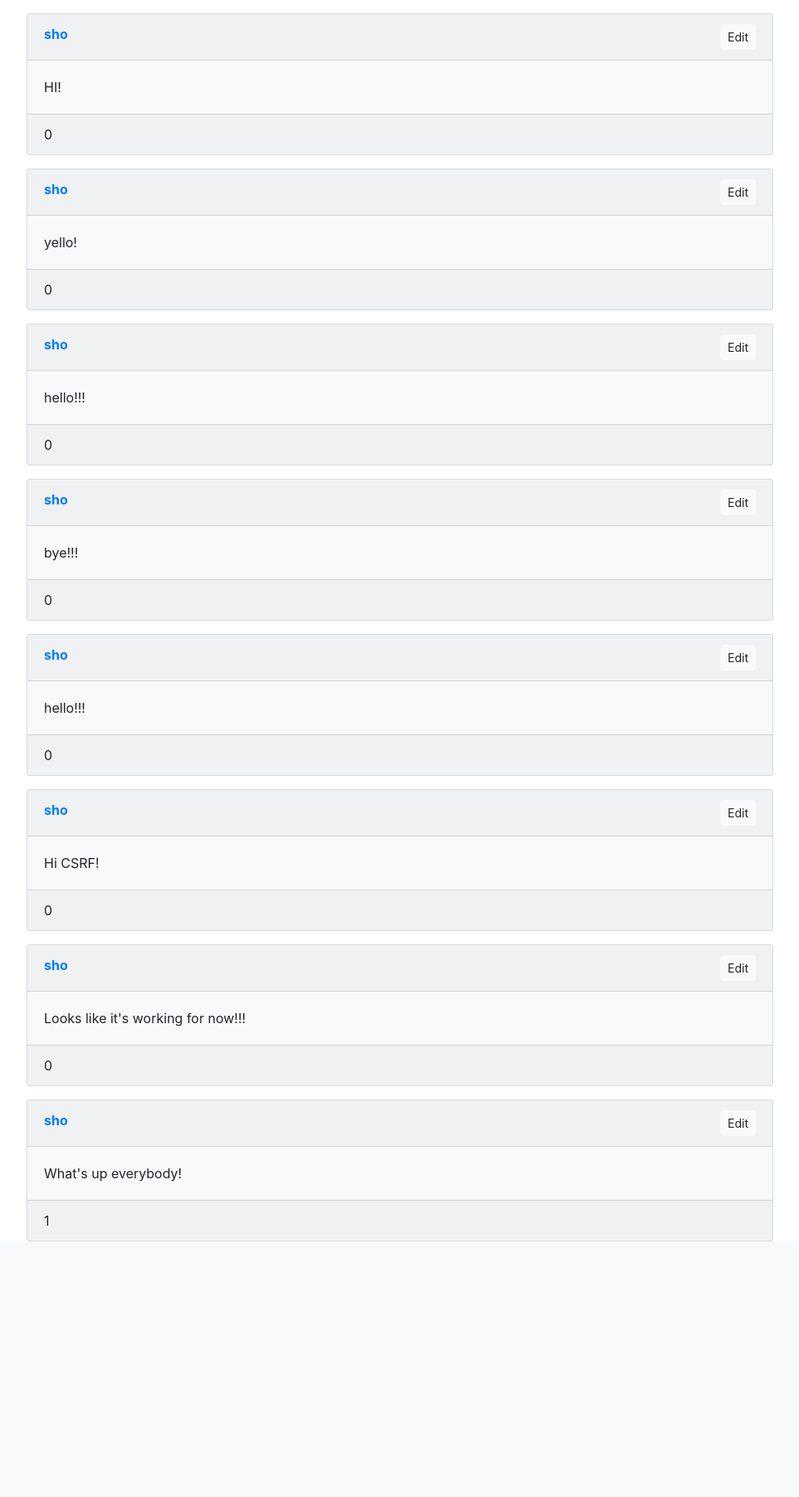
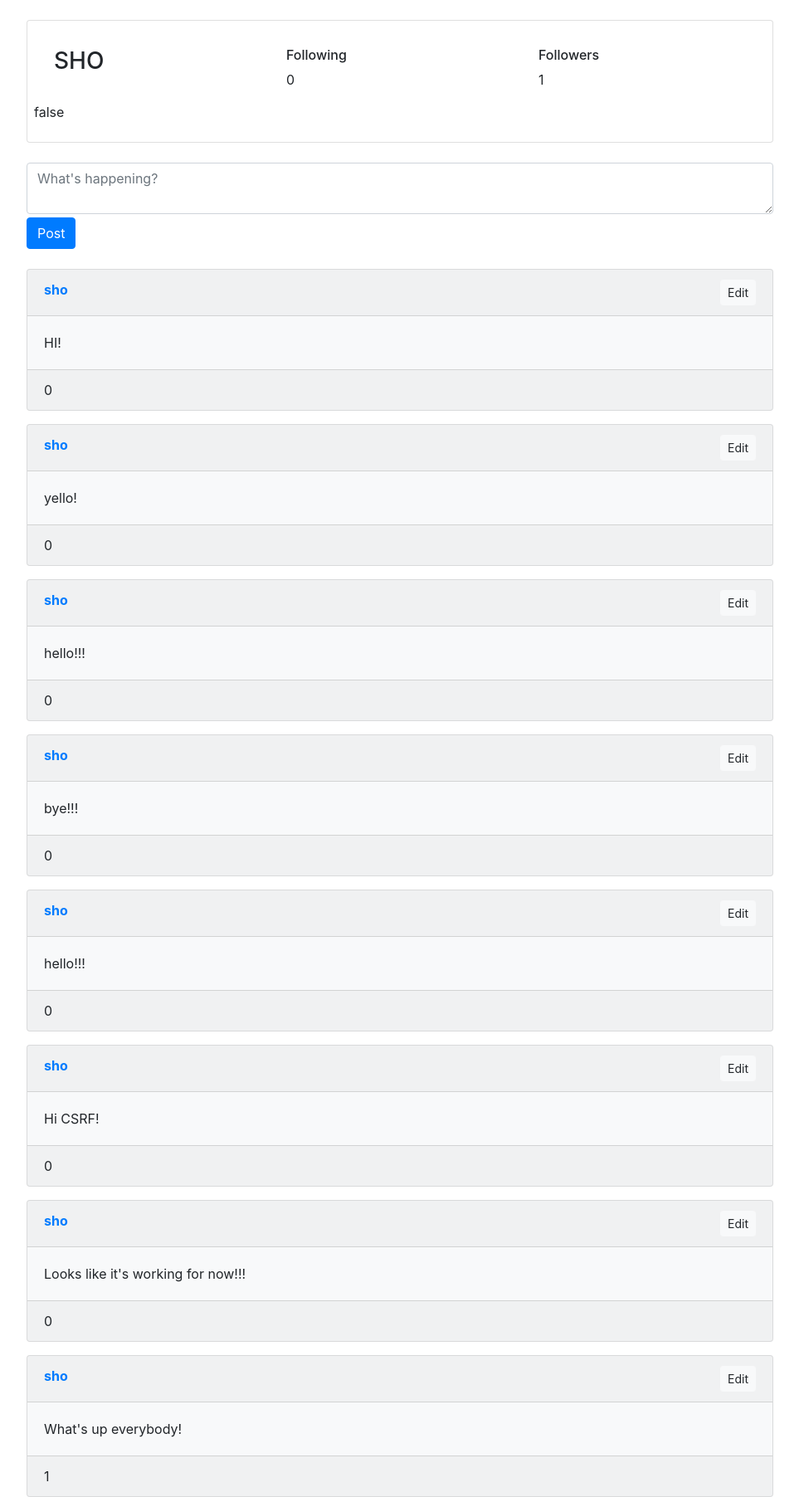
Before and after one commit to milos3design/Network, a Django app: a page that uses network/templates/network/profile.html in a window 1280 px wide. Shown: the part 56-1860 px from the top of the page at 83% size, without its empty margins (158-1121 px from the left). Before the commit the page ends 1552 px from the top, so only its background shows below. Run offline with Django 3.2, Linux system fonts and the light colour scheme; a user stored in the database is signed in; data comes from the database, SQL or seed files in the repository; both versions use the stored data as it was after the commit; some libraries are stand-ins or nearby versions.

Commit message:
edit in progress

```diff
--- a/network/models.py
+++ b/network/models.py
@@ -3,7 +3,7 @@
 
 
 class User(AbstractUser):
-    following = models.ManyToManyField("self", blank = True)
+    following = models.ManyToManyField("self", related_name="followed_by", blank = True, symmetrical=False)
 
     def __str__(self):
         return f"Id: {self.id} User: {self.username}"
--- a/network/static/network/network.js
+++ b/network/static/network/network.js
@@ -15,60 +15,6 @@
         <input type="submit" class="btn btn-primary mb-2" value="Post"/>
         `;
         document.querySelector('#compose_view').append(compose);
-    }
-}
-
-
-function edit_post(id, text) {
-
-    // Create a new box for editing the post
-    const edit_box = document.createElement('div');
-    edit_box.className = 'edit_box';
-    edit_box.id = `edit_id_${id}`;
-    document.querySelector(`#post_id_${id}`).append(edit_box)
-
-    // Create a form inside the box
-    const edit_input = document.createElement('form');
-    edit_input.id = 'edit_id';
-    edit_input.name ='csrfToken';
-    edit_input.method = 'PUT';
-    edit_input.innerHTML = `
-    <textarea class="form-control mt-4 mb-1" rows="2" id="edit_text">${text}</textarea>
-    <input type="submit" class="btn btn-primary mb-2" value="Post"/>
-    <button class="btn btn-light mb-2" id="cancel">Cancel</button>
-    `;
-    document.querySelector(`#edit_id_${id}`).append(edit_input);
-
-    // When the edit box is created, listen for clicks
-    // Clicking outside of the edit box or the cancel button, removes the edit box
-    document.addEventListener('mouseup', function(e) {
-        var container = document.getElementById(`edit_id_${id}`);
-        const cancel = document.querySelector('#cancel');
-        if (container && (!container.contains(e.target) || cancel.contains(e.target))) {
-            container.parentNode.removeChild(container);
-        }
-    });
-    // Fetch data using the PUT method
-    if (document.querySelector('#edit_id') != null) {
-        document.querySelector('#edit_id').onsubmit = function() {
-            const edit_text = document.querySelector('#edit_text').value;
-            fetch('edit', {
-                method: 'PUT',
-                headers: {'X-CSRFToken': document.getElementById('csrf').querySelector('input').value},
-                    body: JSON.stringify({
-                        id: id,
-                        text: edit_text
-                    })
-            })
-            .then(response => response.json())
-            .then(result => {
-                // Print message
-                console.log(result);
-                // Don't reload whole page, only update current post with the text
-                document.getElementById(`post_id_${id}`).innerHTML = `${edit_text}`;
-            });
-            return false;
-        }
     }
 }
 
@@ -132,13 +78,103 @@
 }
 
 
+function edit_post(id, text) {
+
+    // Create a new box for editing the post
+    const edit_box = document.createElement('div');
+    edit_box.className = 'edit_box';
+    edit_box.id = `edit_id_${id}`;
+    document.querySelector(`#post_id_${id}`).append(edit_box)
+
+    // Create a form inside the box
+    const edit_input = document.createElement('form');
+    edit_input.id = 'edit_id';
+    edit_input.name ='csrfToken';
+    edit_input.method = 'PUT';
+    edit_input.innerHTML = `
+    <textarea class="form-control mt-4 mb-1" rows="2" id="edit_text">${text}</textarea>
+    <input type="submit" class="btn btn-primary mb-2" value="Post"/>
+    <button class="btn btn-light mb-2" id="cancel">Cancel</button>
+    `;
+    document.querySelector(`#edit_id_${id}`).append(edit_input);
+
+    // When the edit box is created, listen for clicks
+    // Clicking outside of the edit box or the cancel button, removes the edit box
+    document.addEventListener('mouseup', function(e) {
+        var container = document.getElementById(`edit_id_${id}`);
+        const cancel = document.querySelector('#cancel');
+        if (container && (!container.contains(e.target) || cancel.contains(e.target))) {
+            container.parentNode.removeChild(container);
+        }
+    });
+    // Fetch data using the PUT method
+    if (document.querySelector('#edit_id') != null) {
+        document.querySelector('#edit_id').onsubmit = function() {
+            const edit_text = document.querySelector('#edit_text').value;
+            fetch('/edit', {
+                method: 'PUT',
+                headers: {'X-CSRFToken': document.getElementById('csrf').querySelector('input').value},
+                    body: JSON.stringify({
+                        id: id,
+                        text: edit_text
+                    })
+            })
+            .then(response => response.json())
+            .then(result => {
+                // Print message
+                console.log(result);
+                // Don't reload whole page, only update current post with the text
+                document.getElementById(`post_id_${id}`).innerHTML = `${edit_text}`;
+            });
+            return false;
+        }
+    }
+}
+
+
+function show_all_posts() {
+    compose_box();
+    load_posts('all', id_view);
+}
+
+
 function profile_posts() {
     const profile_username = JSON.parse(document.getElementById('profile_username').textContent);
+    const able_to_follow = JSON.parse(document.getElementById('able_to_follow').textContent);
+    const following_number = JSON.parse(document.getElementById('following_number').textContent);
+    const followers_number = JSON.parse(document.getElementById('followers_number').textContent);
+
     const user_username = JSON.parse(document.getElementById('user_username').textContent);
-    //if (profile_username === user_username) {
-    //    compose_box();
-    //}
+
+    const profile = document.createElement('div');
+    profile.className = 'card mt-4 p-2';
+    profile.innerHTML = `
+        <div class="row">
+            <div class="col-4">
+                <h3 class="p-4">${profile_username.toUpperCase()}</h3>
+                <p>${able_to_follow}</p>
+                </div>
+            <div class="col-4">
+                <h6 class="pt-4">Following</h6>
+                <p>${following_number}</p>
+            </div>
+            <div class="col-4">
+                <h6 class="pt-4">Followers</h6>
+                <p>${followers_number}</p>
+            </div>
+        </div>
+        `;
+        document.querySelector('#profile_stats').append(profile);
+
+    if (profile_username === user_username) {
+        compose_box();
+    }
     load_posts(profile_username, id_view);
+}
+
+
+function following_posts() {
+    load_posts('following', id_view);
 }
 
 
@@ -147,7 +183,7 @@
     document.querySelector('#compose_id').onsubmit = function() {
         const text = document.querySelector('#compose-text').value;
         // Send data to backend using POST method - create new post
-        fetch('compose', {
+        fetch('/compose', {
             method: 'POST',
             headers: {'X-CSRFToken': document.getElementById('csrf').querySelector('input').value},
             body: JSON.stringify({
@@ -162,17 +198,6 @@
         });
         return false;
     }
-}
-
-
-function show_all_posts() {
-    compose_box();
-    load_posts('all', id_view);
-}
-
-
-function following_posts() {
-    load_posts('following', id_view);
 }
 
 
--- a/network/templates/network/profile.html
+++ b/network/templates/network/profile.html
@@ -1,24 +1,27 @@
 {% extends "network/layout.html" %}
 
 {% block body %}
+
+            {% if user.is_authenticated %}
+                {{ request.user.username|json_script:"user_username" }}
+            {% else %}
+                {{ "anonimno"|json_script:"user_username"}}
+            {% endif %}
+
     <div id="main_box">
+        <div id="profile_stats">
+        </div>
         <div id="compose_view">
             <div id="csrf">
                 {% csrf_token %}
             </div>
-            {% if user.is_authenticated %}
-            {{ request.user.username|json_script:"user_username" }}
-            {% else %}
-                {{ "anonimno"|json_script:"user_username"}}
-            {% endif %}
         </div>
         <div id="profile_view">
-            {% if user.is_authenticated %}
-                {{ request.user.username|json_script:"user_username" }}
-            {% else %}
-                {{ "anonimno"|json_script:"user_username" }}
-            {% endif %}
             {{ profile_username|json_script:"profile_username" }}
+            {{ able_to_follow|json_script:"able_to_follow" }}
+            {{ following_number|json_script:"following_number" }}
+            {{ followers_number|json_script:"followers_number" }}
+
         </div>
     </div>
 {% endblock %}
--- a/network/views.py
+++ b/network/views.py
@@ -80,8 +80,27 @@
 
 # View posts for following link
 def profile(request, username):
+
+    profile_user = User.objects.get(username=username)
+    logged_user = User.objects.get(username=request.user.username)
+
+    # Follow or Unfollow logic
+    # First check if it's profile page of the logged in user and then check if
+    # profile user is in the following list of the logged in user
+    if (profile_user == logged_user) or (profile_user in logged_user.following.filter(username=profile_user.username)):
+        able_to_follow = False
+    else:
+        able_to_follow = True
+
     # https://adamj.eu/tech/2020/02/18/safely-including-data-for-javascript-in-a-django-template/
-    return render(request, "network/profile.html", context={"profile_username": username})
+    return render(request, "network/profile.html", context={
+        "profile_username": username,
+        "able_to_follow": able_to_follow,
+        # http://www.learningaboutelectronics.com/Articles/How-to-count-the-number-of-objects-in-a-ManyToManyField-in-Django.php
+        "following_number": profile_user.following.all().count(),
+        # https://docs.djangoproject.com/en/1.10/ref/models/fields/#django.db.models.ManyToManyField.symmetrical
+        "followers_number": profile_user.followed_by.all().count(),
+        })
 
 
 @login_required
```
Also changed, not shown: network/templates/network/index.html (+5 -11 lines), db.sqlite3, network/migrations/0006_alter_user_following.py (added), network/migrations/0007_alter_user_following.py (added), network/migrations/0008_alter_user_following.py (added).
